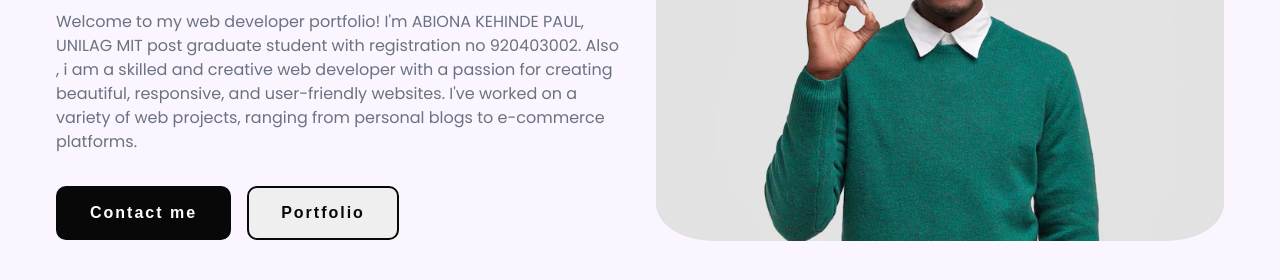
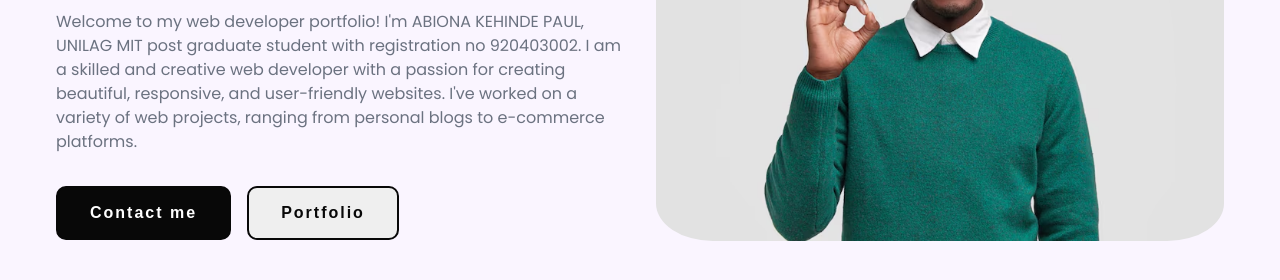
Before and after one commit to johnemeka/ken-project, a plain HTML site: page index.html in a window 1280 px wide. Shown: the part 348-628 px from the top of the page. Drawn offline with nearby package versions, Linux system fonts and the light colour scheme.

Commit message:
Added new feature

```diff
--- a/index.html
+++ b/index.html
@@ -35,7 +35,7 @@
             I'm <span>KEHINDE<br />a</span> Web Developer
           </h1>
           <p class="description">
-            Welcome to my web developer portfolio! I'm ABIONA KEHINDE PAUL, UNILAG MIT post graduate student with registration no  920403002. Also , i am a skilled and
+            Welcome to my web developer portfolio! I'm ABIONA KEHINDE PAUL, UNILAG MIT post graduate student with registration no  920403002. I am a skilled and
             creative web developer with a passion for creating beautiful,
             responsive, and user-friendly websites. I've worked on a variety of
             web projects, ranging from personal blogs to e-commerce platforms.
```
